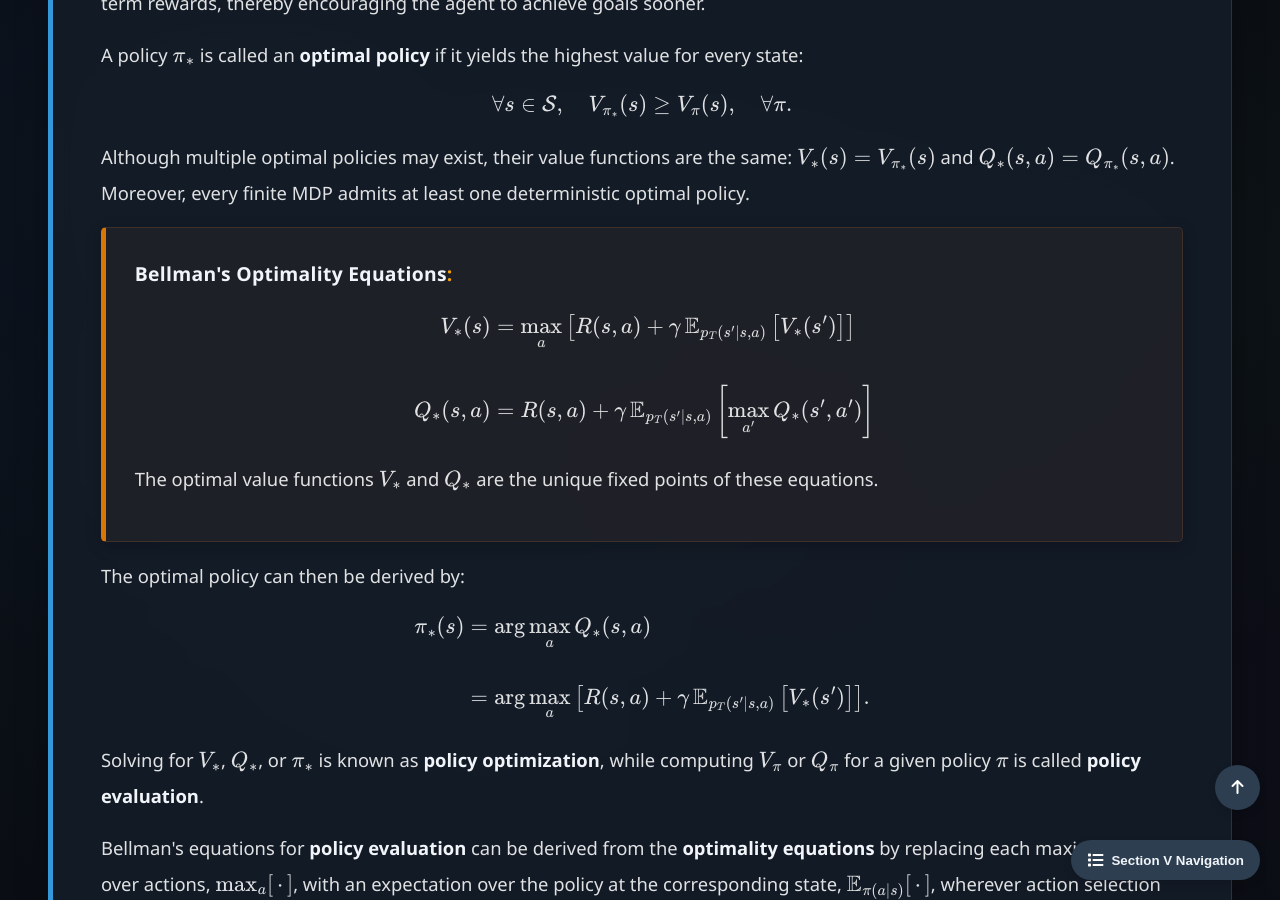
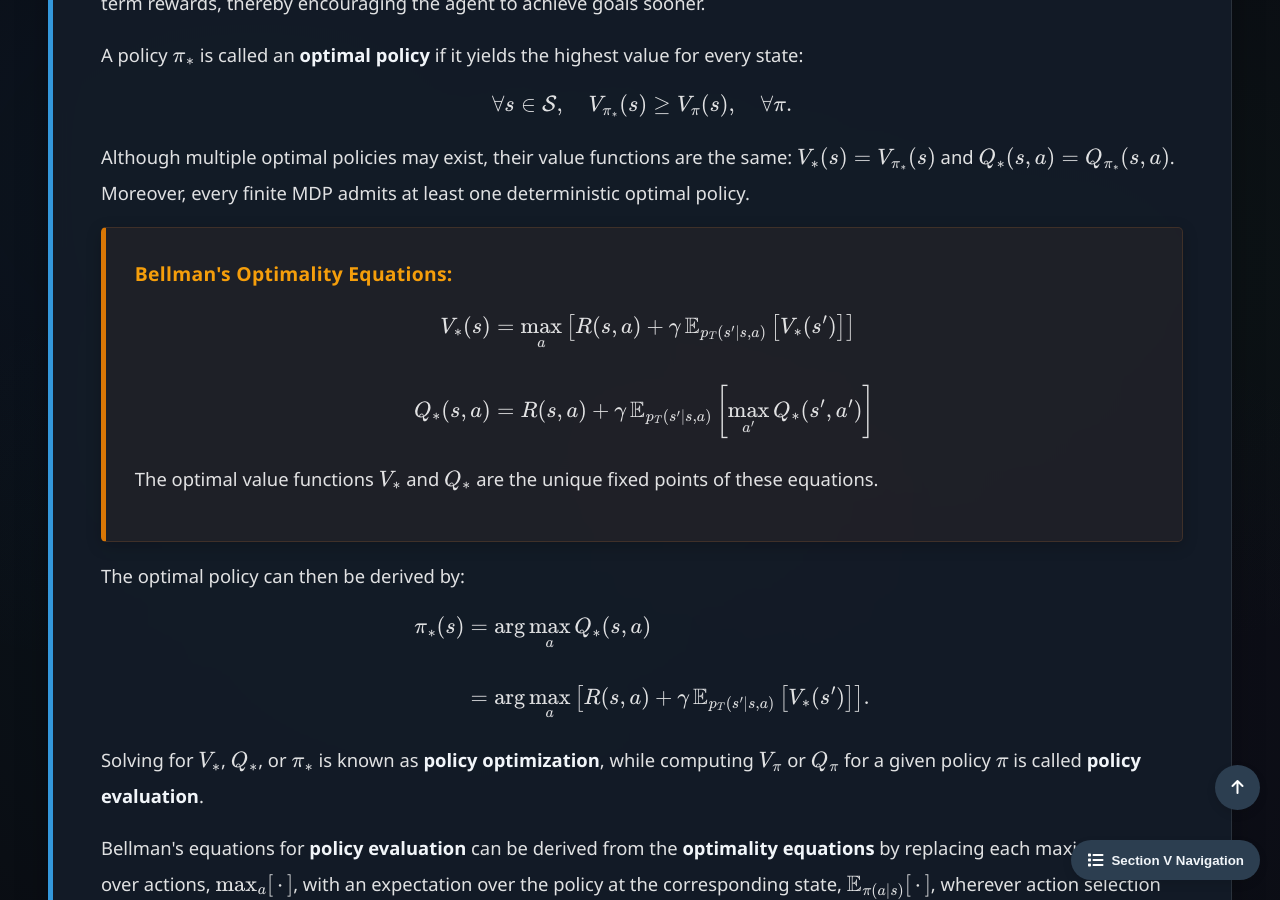
Before and after one commit to Yusukey01/yusukey01.github.io, a Jekyll site: the page built from Mathematics/Machine_learning/intro_RL.html, in a window 1280 px wide and 900 px high, scrolled down 8829 px. Built offline with Jekyll 4.4.1, drawn with Linux system fonts in a browser that asks for light colours; some of the changed text lies outside the part shown.

Commit message:
fixed style, texts

```diff
--- a/Mathematics/Machine_learning/intro_RL.html
+++ b/Mathematics/Machine_learning/intro_RL.html
@@ -387,7 +387,7 @@ uses_python: false
                 </p>
 
                 <div class="theorem">
-                    <span class="theorem-title"><strong>Bellman's Optimality Equations</strong>:</span>
+                    <span class="theorem-title">Bellman's Optimality Equations:</span>
                     <p>
                         \[
                         \begin{align*}
@@ -418,7 +418,7 @@ uses_python: false
                 </p>
 
                 <div class="theorem">
-                    <span class="theorem-title"><strong>Bellman's Expectation Equations:</strong></span>
+                    <span class="theorem-title">Bellman's Expectation Equations:</span>
                     <p>
                         For a fixed policy \(\pi\), the state-value function satisfies:
                         \[
@@ -653,7 +653,7 @@ uses_python: false
                 </p>
 
                 <div class="theorem">
-                    <span class="theorem-title">Definition: TD(0) Update</span>
+                    <span class="theorem-title">TD(0) Update</span>
                     <p>
                         \[
                         V(s_t) \leftarrow V(s_t) + \alpha\,\delta_t
```
